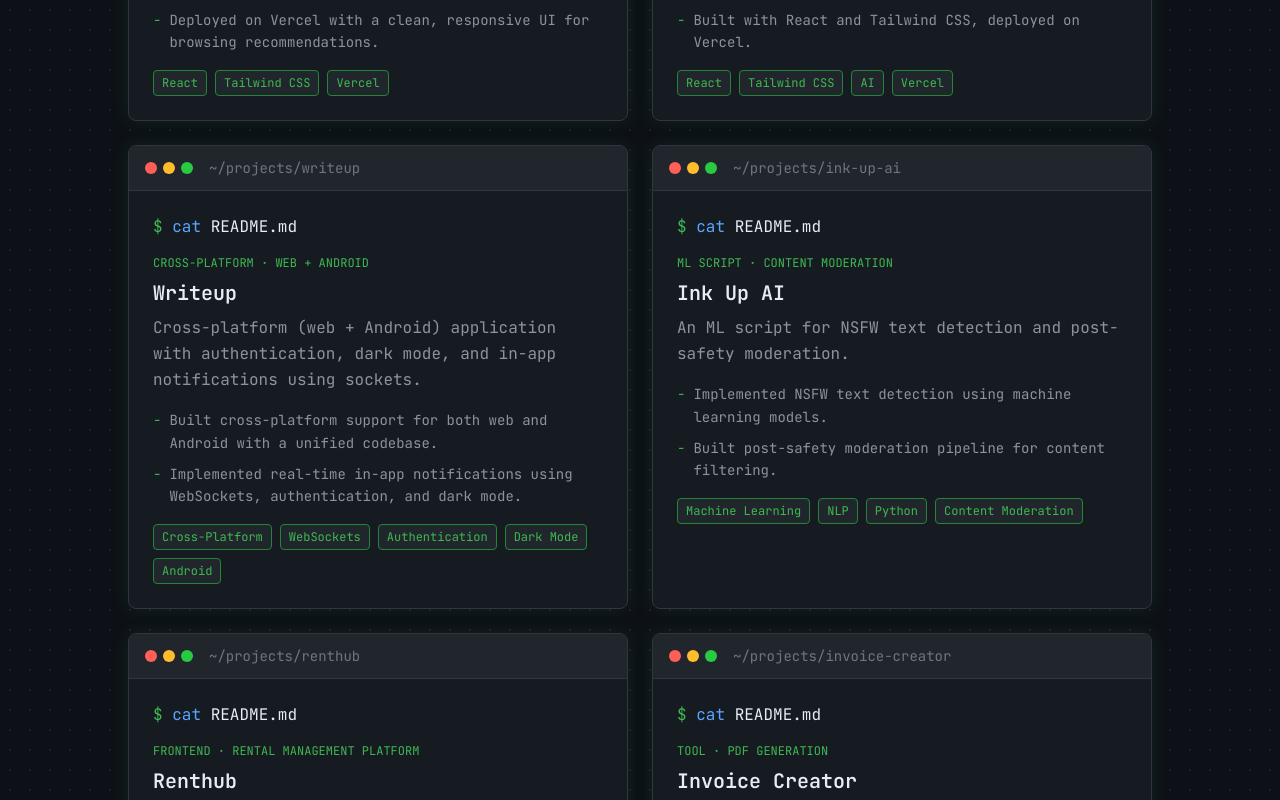
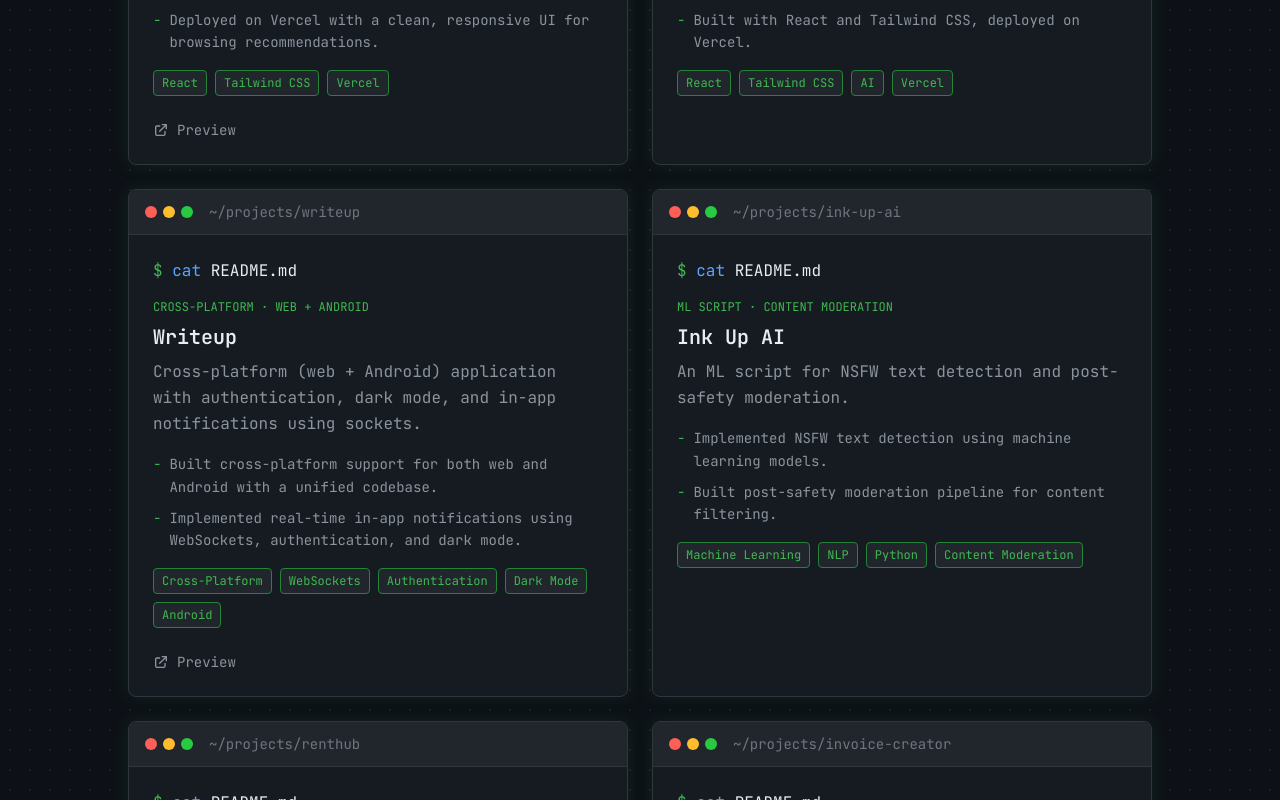
Before and after one commit to prudentelias1024/portfolio, a Next.js app: page / in a window 1280 px wide. Shown: the part 3020-3820 px from the top of the page. Built offline with nearby package versions, Linux system fonts and the light colour scheme.

Commit message:
Update ProjectsSection.tsx

```diff
--- a/src/components/ProjectsSection.tsx
+++ b/src/components/ProjectsSection.tsx
@@ -48,6 +48,11 @@ const projects: Project[] = [
       'Deployed on Vercel with a clean, responsive UI for browsing recommendations.',
     ],
     tags: ['React', 'Tailwind CSS', 'Vercel'],
+    link: {
+      href: 'https://flix-recommender.vercel.app/',
+      label: 'Preview',
+      type: 'external',
+    },
   },
   {
     title: 'PhotoAI',
@@ -70,6 +75,11 @@ const projects: Project[] = [
       'Implemented real-time in-app notifications using WebSockets, authentication, and dark mode.',
     ],
     tags: ['Cross-Platform', 'WebSockets', 'Authentication', 'Dark Mode', 'Android'],
+     link: {
+      href: 'https://writeup.vercel.app/',
+      label: 'Preview',
+      type: 'external',
+    },
   },
   {
     title: 'Ink Up AI',
@@ -99,7 +109,7 @@ const projects: Project[] = [
     },
   },
   {
-    title: 'Invoice Creator',
+    title: 'Invora',
     path: '~/projects/invoice-creator',
     category: 'Tool · PDF Generation',
     description: 'A tool that converts spreadsheet-based invoice files into professional, downloadable PDF documents.',
@@ -108,6 +118,11 @@ const projects: Project[] = [
       'Streamlines billing workflows with quick generation from structured data using SheetJS and jsPDF.',
     ],
     tags: ['JavaScript', 'jsPDF', 'SheetJS', 'PDF Generation'],
+    link: {
+      href: 'https://invoice-creator-delta.vercel.app/',
+      label: 'Preview',
+      type: 'external',
+    },
   },
 ];
 
```
